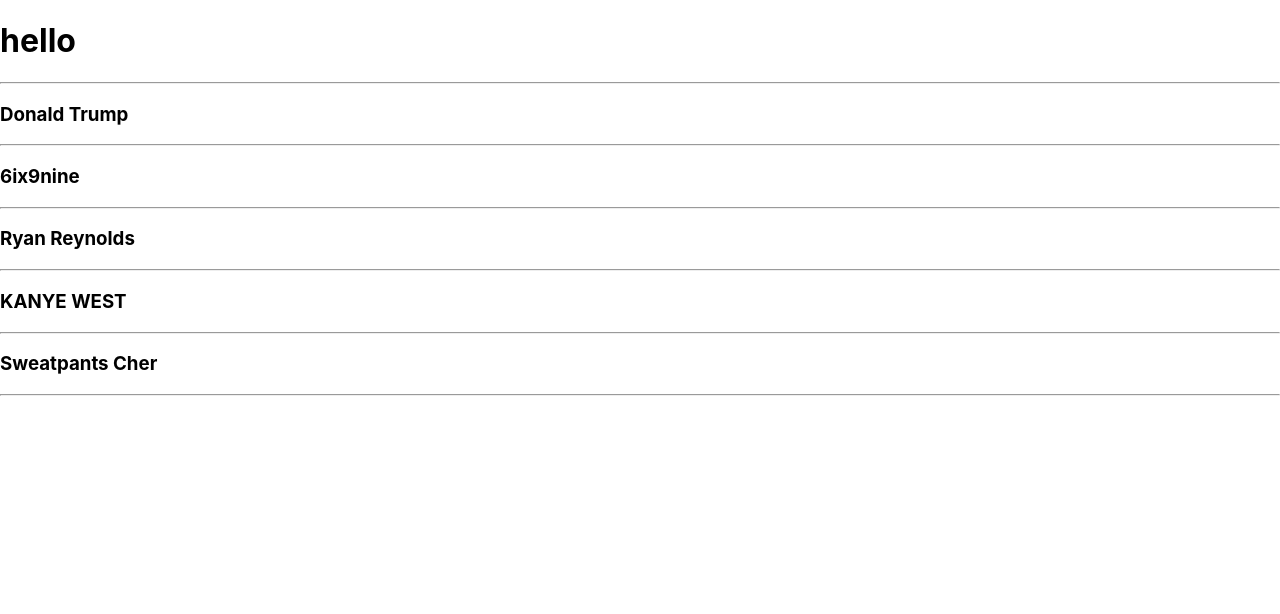
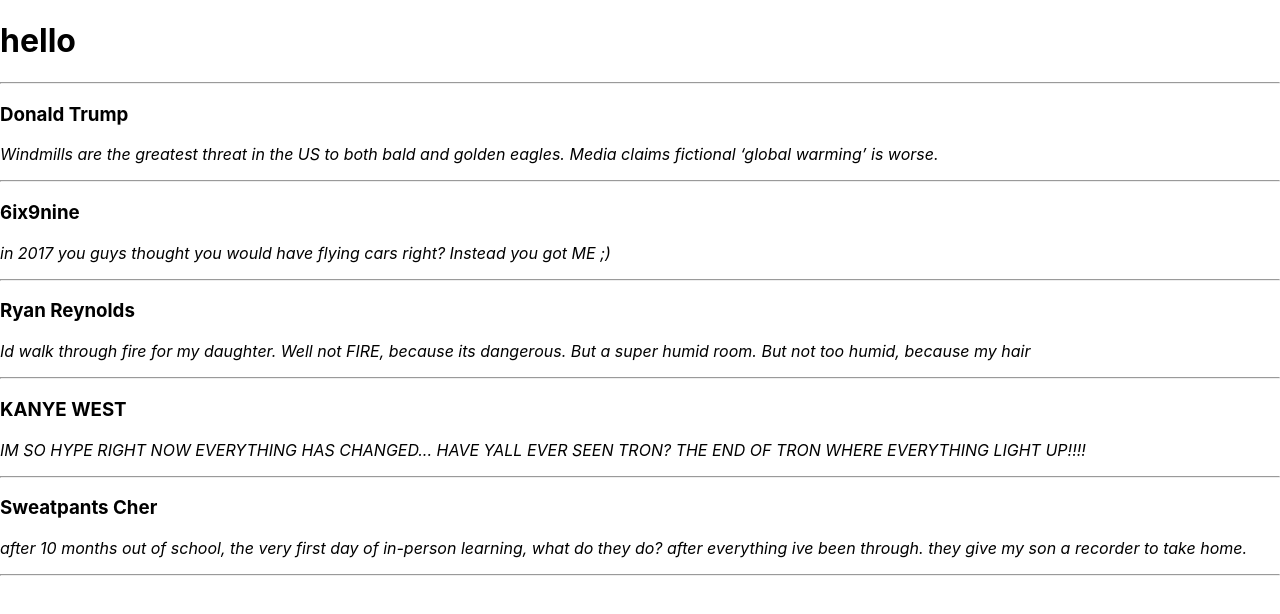
Before and after one commit to Pugsly99/twtr, a React (Create React App) app: page / in a window 1280 px wide. Shown: the top 614 px of the page. Built offline with nearby package versions, Linux system fonts and the light colour scheme.

Commit message:
correct spelling
Co-authored-by: Ryland Adams <rylandadams@yahoo.com>
Co-authored-by: Tawnee Harris <tawneeh@icloud.com>

```diff
--- a/src/components/Feed.js
+++ b/src/components/Feed.js
@@ -16,7 +16,7 @@
   },
   {
     userName: 'KANYE WEST',
-    tweetBody: 'IM SO HYPE RIGHT NOW  EVERYTHING HAS CHANGED... HAVE TALL EVER SEEN TRON? THE END OF TRON WHERE EVERYTHING LIGHT UP!!!!'
+    tweetBody: 'IM SO HYPE RIGHT NOW  EVERYTHING HAS CHANGED... HAVE YALL EVER SEEN TRON? THE END OF TRON WHERE EVERYTHING LIGHT UP!!!!'
   },
   {
     userName: 'Sweatpants Cher',
@@ -30,7 +30,7 @@
       <hr/>
       {tweetList.map((tweet, index) =>
         <Tweet userName={tweet.userName}
-          tweet={tweet.tweetBody}
+          tweetBody={tweet.tweetBody}
           key={index} />
       )}
     </React.Fragment>
```
